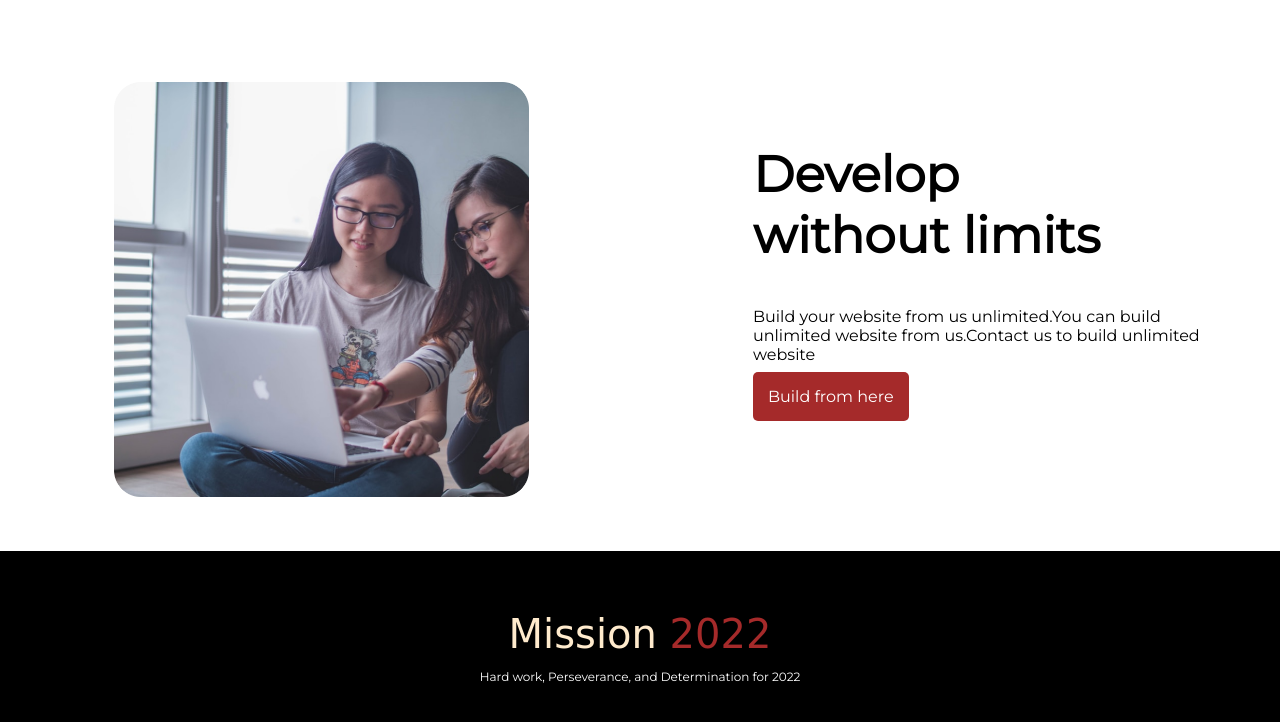
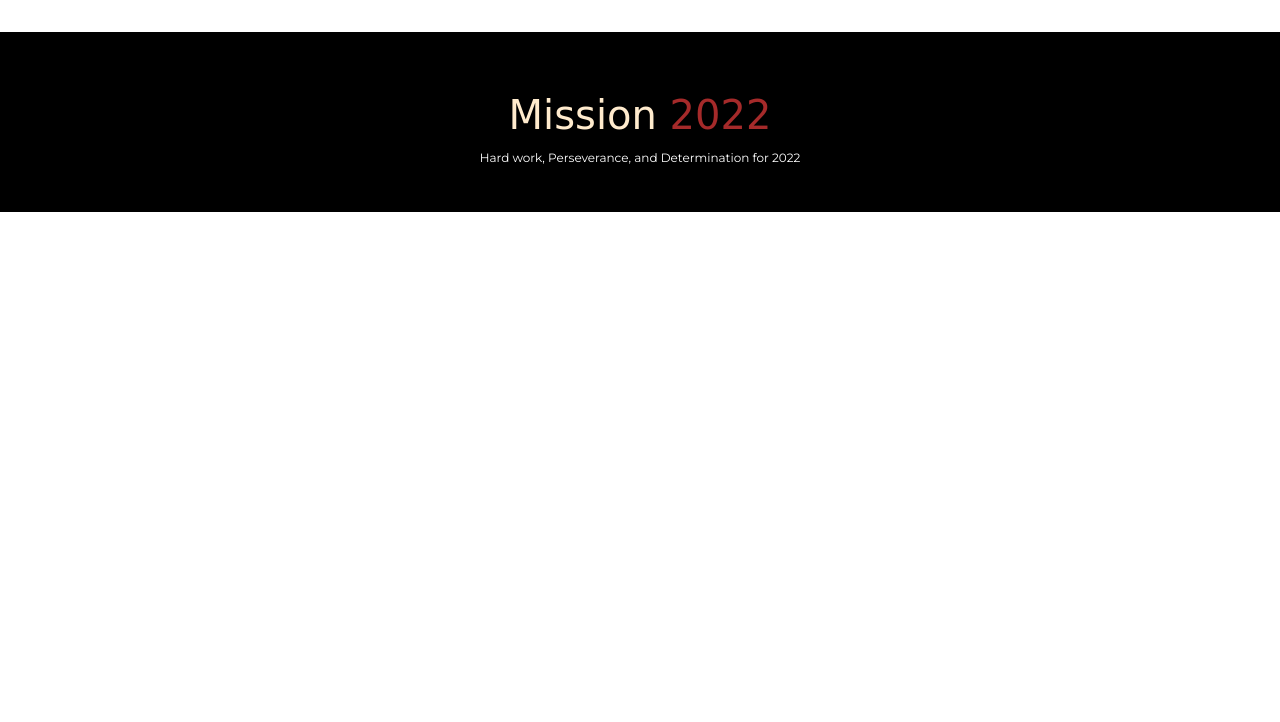
Before and after one commit to MD-ARIF-UDDIN/my-mission-2022, a plain HTML site: page index.html in a window 1280 px wide. Shown: the part 1996-2718 px from the top of the page. After the commit the page ends 2208 px from the top, so only its background shows below. Drawn offline with Linux system fonts and the light colour scheme.

Commit message:
final touch

```diff
--- a/index.html
+++ b/index.html
@@ -52,9 +52,6 @@
         </div>
     </section>
     <section>
-        <img src="" alt="">
-    </section>
-    <section>
         <div class="dev-sec">
             <div class="dev-img">
                 <img src="images/coding.png" alt="">
@@ -78,20 +75,6 @@
                </div>
         </div>
     </section>
-    <section>
-        <div class="dev-sec">
-            <div class="dev-img">
-                <img src="images/coding.png" alt="">
-               </div>
-            <div class="dev-content">
-    <h1>Develop<br/> without limits</h1>
-    <p>Build your website from us unlimited.You can build unlimited website from us.Contact us to build unlimited website</p>
-    <a href="https://www.programming-hero.com/">Build from here</a>
-            </div>
-        </div>
-    </section>
-
-    </section>
     <footer>
         <span>Mission <span id="sp2">2022</span></span>
         <p>Hard work, Perseverance, and Determination for 2022</p>
```
